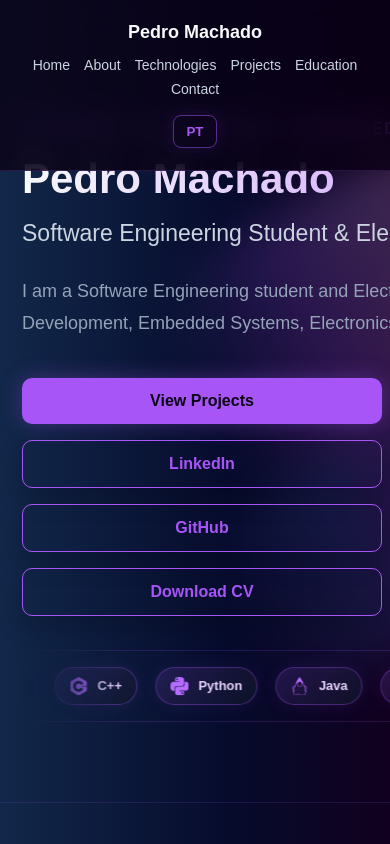
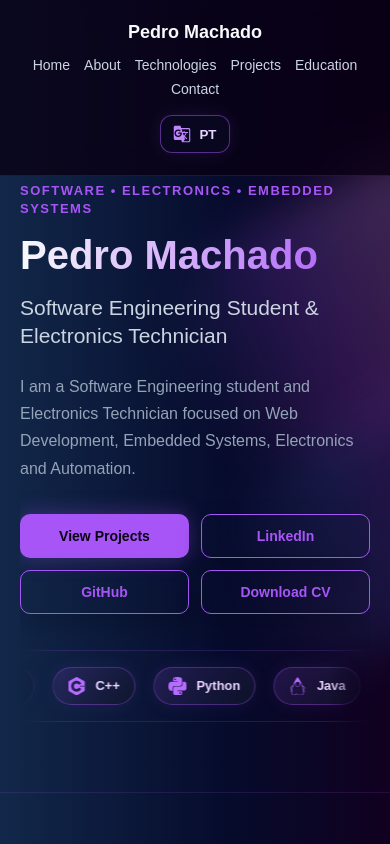
Before and after one commit to Pedro-Machado-dev/portfolio, a React (Vite) app: page / in a window 390 px wide. Shown: the top 844 px of the page. Built offline with nearby package versions, Linux system fonts and the light colour scheme.

Commit message:
translate button

```diff
--- a/src/App.css
+++ b/src/App.css
@@ -68,19 +68,30 @@ body {
 }
 
 .language-button {
-  background: transparent;
-  color: #a855f7;
+  background: rgba(12, 10, 36, 0.65);
+  color: #e9d5ff;
   border: 1px solid rgba(168, 85, 247, 0.5);
-  border-radius: 8px;
-  padding: 8px 12px;
-  font-weight: 700;
+  border-radius: 12px;
+  padding: 9px 12px;
+  font-weight: 800;
   cursor: pointer;
   transition: 0.3s;
   box-shadow: 0 0 18px rgba(168, 85, 247, 0.12);
+
+  display: flex;
+  align-items: center;
+  gap: 8px;
 }
 
 .language-button:hover {
-  background: rgba(168, 85, 247, 0.1);
+  background: rgba(168, 85, 247, 0.14);
+  color: #ffffff;
+  transform: translateY(-2px);
+}
+
+.language-icon {
+  font-size: 18px;
+  color: #c084fc;
 }
 
 /* HERO */
@@ -162,7 +173,9 @@ h1 {
   margin-bottom: 20px;
 
   background: linear-gradient(90deg, #f8fafc, #a855f7);
+  background-clip: text;
   -webkit-background-clip: text;
+  color: transparent;
   -webkit-text-fill-color: transparent;
 }
 
@@ -700,3 +713,83 @@ h2 {
     font-size: 34px;
   }
 }
+
+@media (max-width: 768px) {
+  body {
+    overflow-x: hidden;
+  }
+
+  .hero {
+    width: 100%;
+    max-width: 100%;
+    min-height: auto;
+    padding: 135px 20px 70px;
+    overflow: hidden;
+  }
+
+  .hero-content {
+    width: 100%;
+    max-width: 100%;
+    overflow: hidden;
+  }
+
+  .hero-tag {
+    font-size: 13px;
+    line-height: 1.4;
+    margin-bottom: 16px;
+  }
+
+  h1 {
+    font-size: 40px;
+    line-height: 1.05;
+    margin-bottom: 18px;
+  }
+
+  h2 {
+    max-width: 100%;
+    font-size: 21px;
+    line-height: 1.3;
+    margin-bottom: 24px;
+  }
+
+  .hero-description {
+    max-width: 100%;
+    font-size: 16px;
+    line-height: 1.7;
+    margin-bottom: 32px;
+  }
+
+  .hero-buttons {
+    display: grid;
+    grid-template-columns: repeat(2, minmax(0, 1fr));
+    gap: 12px;
+    width: 100%;
+    max-width: 100%;
+  }
+
+  .button {
+    width: 100%;
+    padding: 13px 10px;
+    font-size: 14px;
+    text-align: center;
+
+    display: flex;
+    align-items: center;
+    justify-content: center;
+  }
+
+  .tech-marquee {
+    margin-top: 36px;
+    max-width: 100%;
+  }
+}
+
+@media (max-width: 768px) {
+  .hero {
+    padding: 170px 20px 70px;
+  }
+
+  .hero-tag {
+    margin-top: 12px;
+  }
+}
--- a/src/components/Navbar.tsx
+++ b/src/components/Navbar.tsx
@@ -1,4 +1,5 @@
 import type { Language } from '../App'
+import { MdGTranslate } from 'react-icons/md'
 
 type NavbarProps = {
   language: Language
@@ -46,9 +47,15 @@ function Navbar({ language, toggleLanguage }: NavbarProps) {
         <a href="#contact">{text.contact}</a>
       </nav>
 
-      <button className="language-button" onClick={toggleLanguage}>
-        {text.button}
-      </button>
+      <button
+  className="language-button"
+  onClick={toggleLanguage}
+  aria-label={language === 'en' ? 'Switch to Portuguese' : 'Mudar para inglês'}
+  title={language === 'en' ? 'Switch to Portuguese' : 'Mudar para inglês'}
+>
+  <MdGTranslate className="language-icon" />
+  <span>{language === 'en' ? 'PT' : 'EN'}</span>
+</button>
     </header>
   )
 }
```
